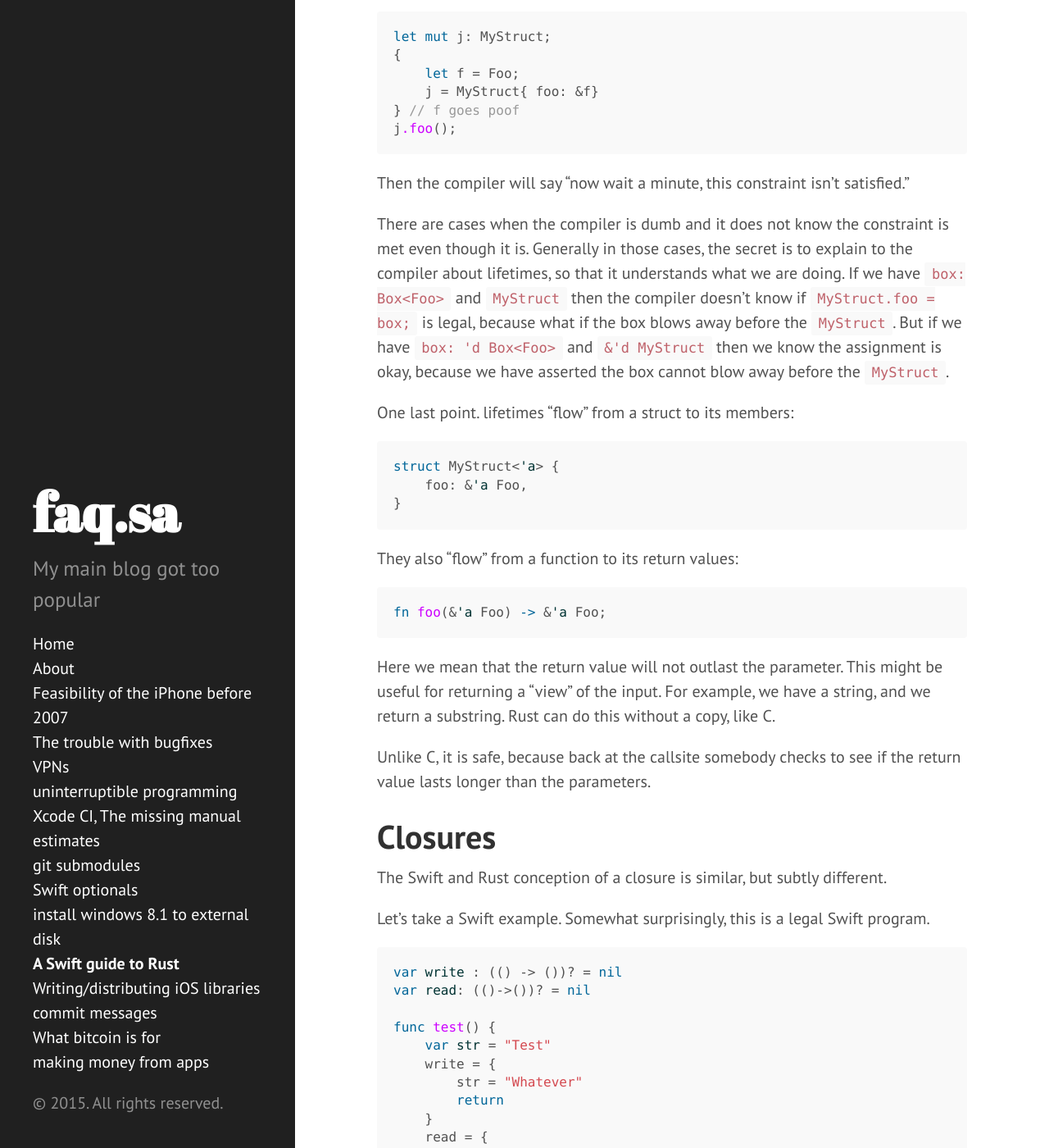
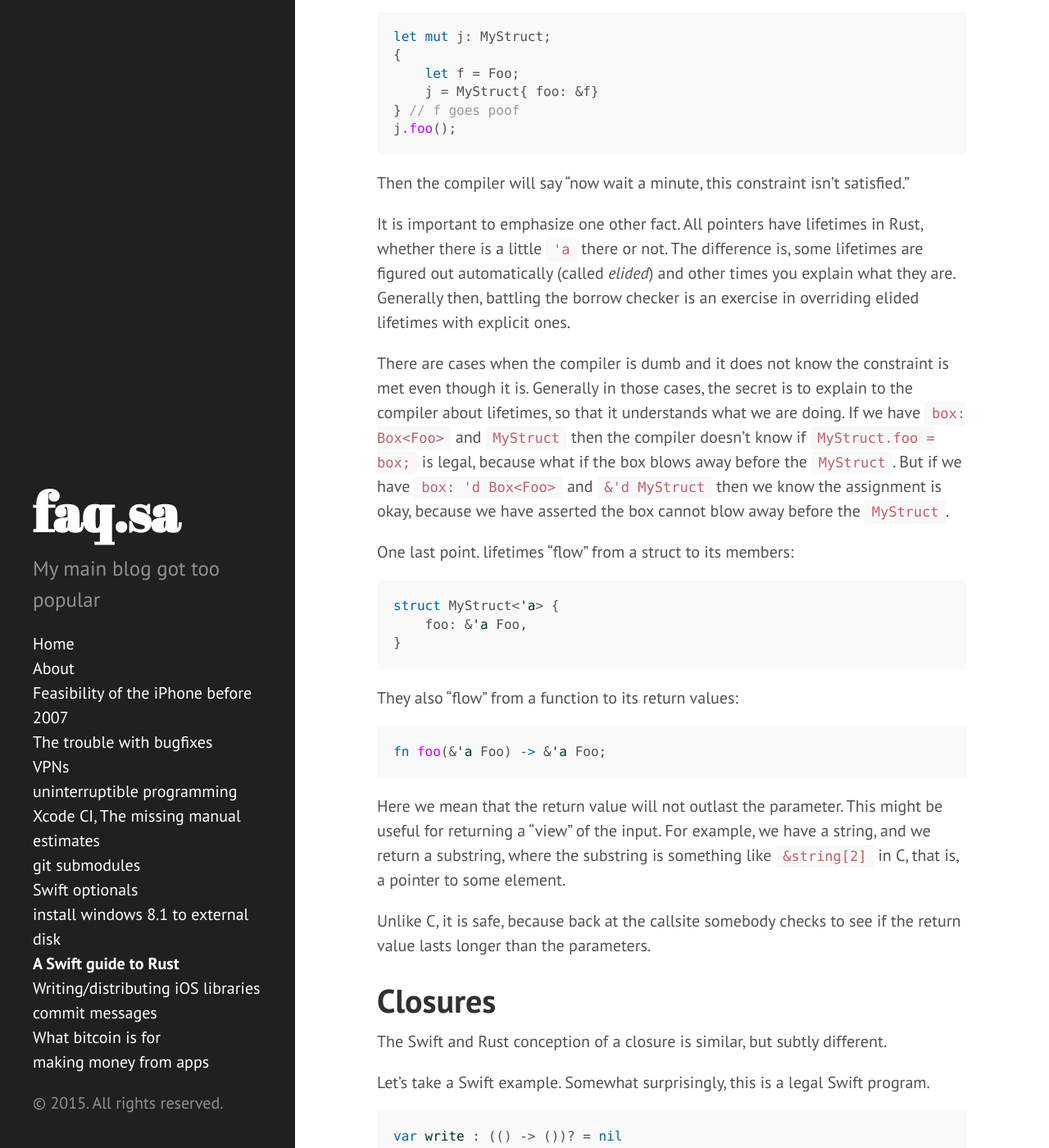
Before and after one commit to drewcrawford/drewcrawford.github.io, a Jekyll site: the page built from rust/index.md, in a window 1280 px wide and 1400 px high, scrolled down 16196 px. Shown: the whole window at 82% size. Built offline with Jekyll 4.4.1, drawn with Linux system fonts in a browser that asks for light colours; nearby versions of some CDN libraries; Markdown is read by kramdown in place of the engine named in the settings; some of the changed text lies outside the part shown.

Commit message:
Minor revisions to rust

````diff
--- a/rust/index.md
+++ b/rust/index.md
@@ -296,7 +296,7 @@
 }
 ```
 
-In this case `MyStruct` has a strong pointer to `Foo`.  Pointers are something of an implementation detail in Swift, but since `NSObject` comes from ObjC we know that `NSObject` is heap-allocated and therefore `foo` is a pointer, not embedded in the struct itself.
+In this case `MyStruct` has a strong pointer to `foo`.  Pointers are something of an implementation detail in Swift, but since `NSObject` comes from ObjC we know that `NSObject` is heap-allocated and therefore `foo` is a pointer, not embedded in the struct itself.
 
 (Objects that are defined in Swift, on the other hand, are not defined to be heap-allocated nor stack-allocated, so in that case whether or not a pointer is used is an implementation detail.)
 
@@ -335,7 +335,7 @@
 2.  `m.foo` points to a valid value, whether on the heap or the stack
 3.  `m.foo` points to a formerly valid value, but it has gotten blown away.  Like the artist formerly known as Prince.
 
-The languages handle case 3 very differently, which I will now explain in some detail.
+The languages handle the third case very differently, which I will now explain in some detail.
 
 ## Swift ARC and pointer memory classes
 
@@ -374,7 +374,7 @@
 
 1.  That the `retain` and `release` calls are inserted by the compiler, that is, ARC is a compile-time technology
 2.  That the actual reference counting behavior is a runtime behavior
-3.  Although there is some runtime stuff going on, it is *deterministic*.  We can be certain that an object will be deallocated when all strong pointers blow away (with very minor transpositions for compiler optimizations), not batched up later, like garbage collection
+3.  Although there is some runtime stuff going on, it is *deterministic*.  We can be certain that an object will be deallocated when all strong pointers blow away (with very minor transpositions for compiler optimizations) (not batched up later like garbage collection)
 
 ## Rust and lifetimes
 
@@ -413,6 +413,8 @@
 
 Then the compiler will say "now wait a minute, this constraint isn't satisfied."
 
+It is important to emphasize one other fact.  All pointers have lifetimes in Rust, whether there is a little `'a` there or not.  The difference is, some lifetimes are figured out automatically (called *elided*) and other times you explain what they are.  Generally then, battling the borrow checker is an exercise in overriding elided lifetimes with explicit ones.
+
 There are cases when the compiler is dumb and it does not know the constraint is met even though it is.  Generally in those cases, the secret is to explain to the compiler about lifetimes, so that it understands what we are doing.  If we have `box: Box<Foo>` and `MyStruct` then the compiler doesn't know if `MyStruct.foo = box;` is legal, because what if the box blows away before the `MyStruct`.  But if we have `box: 'd Box<Foo>` and `&'d MyStruct` then we know the assignment is okay, because we have asserted the box cannot blow away before the `MyStruct`.
 
 One last point.  lifetimes "flow" from a struct to its members:
@@ -429,7 +431,7 @@
 fn foo(&'a Foo) -> &'a Foo;
 ```
 
-Here we mean that the return value will not outlast the parameter.  This might be useful for returning a "view" of the input.  For example, we have a string, and we return a substring.  Rust can do this without a copy, like C.
+Here we mean that the return value will not outlast the parameter.  This might be useful for returning a "view" of the input.  For example, we have a string, and we return a substring, where the substring is something like `&string[2]` in C, that is, a pointer to some element.
 
 Unlike C, it is safe, because back at the callsite somebody checks to see if the return value lasts longer than the parameters.
 
````
Also changed, not shown: other parts of rust/index.md (+1 -1 lines).
